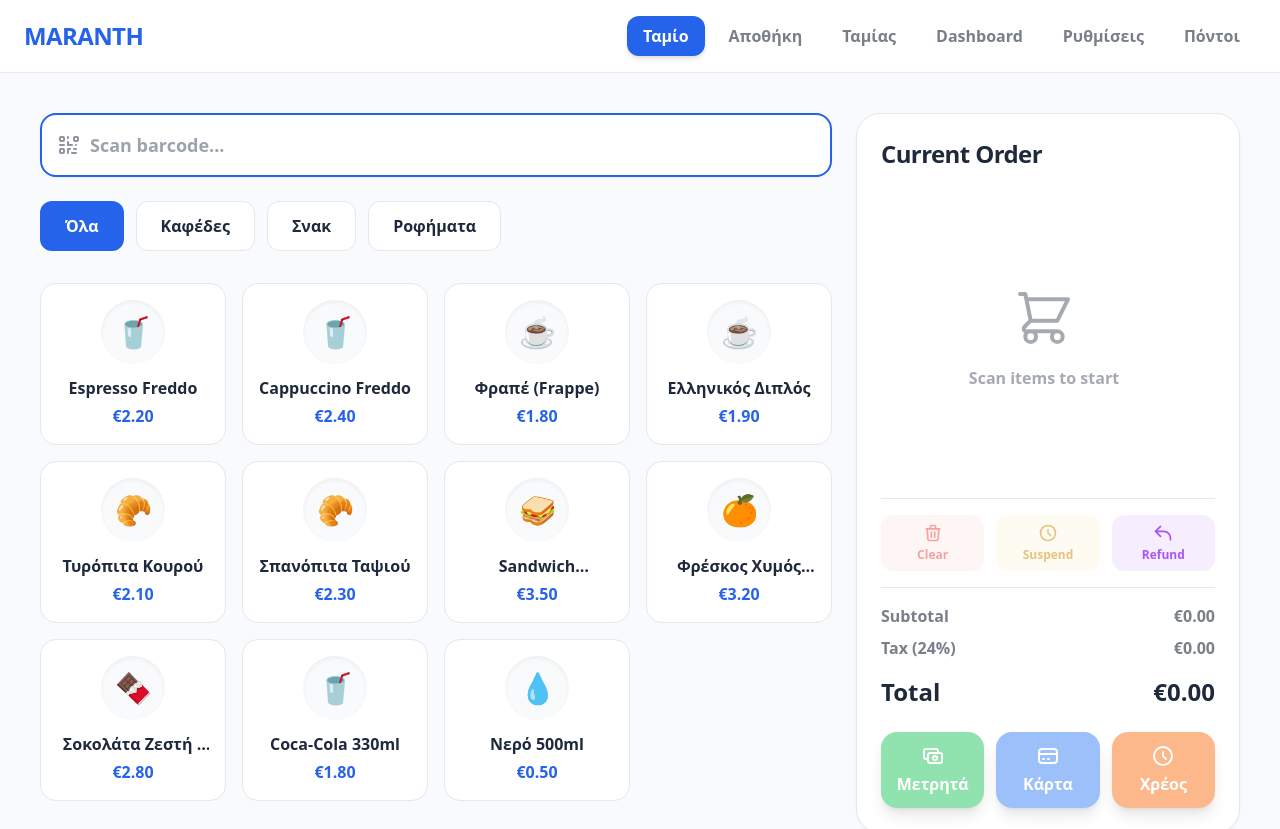
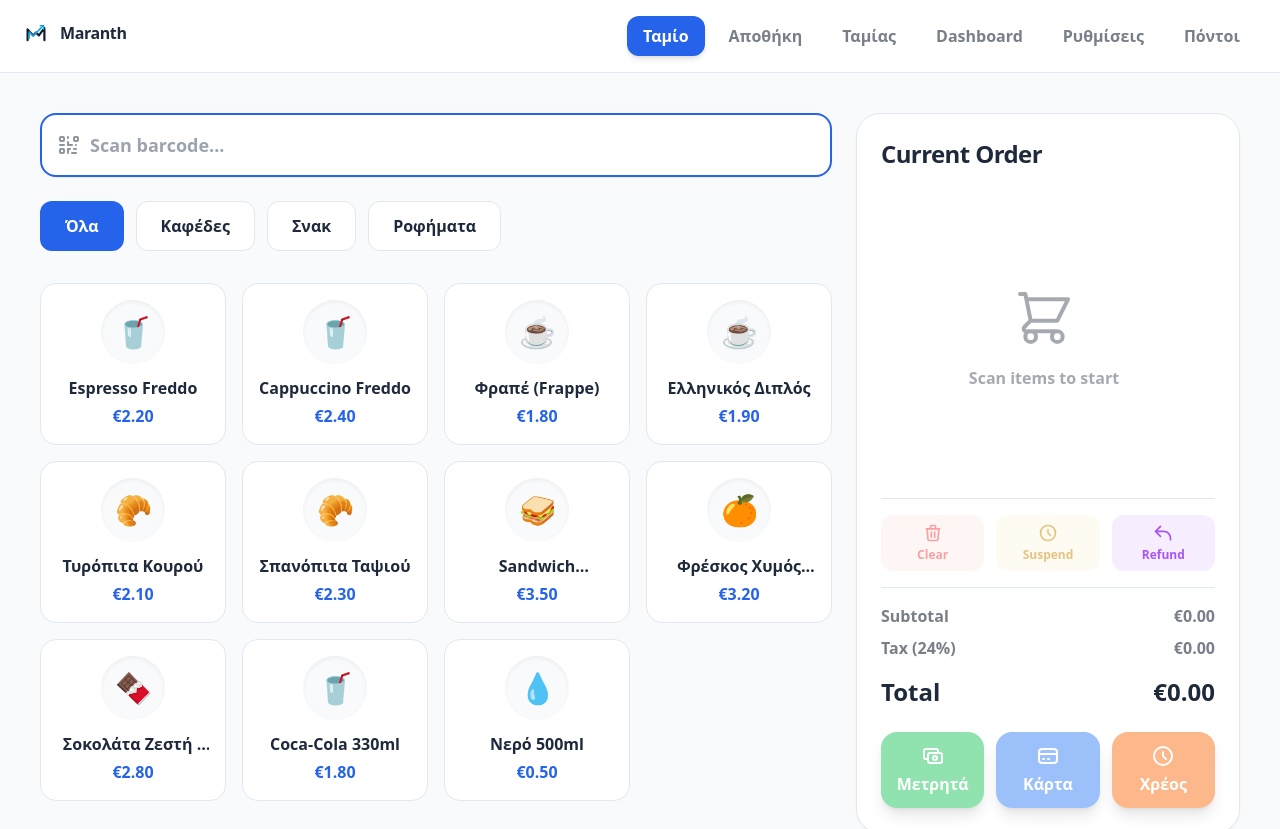
Before and after one commit to bbmseries-max/demo-maranth, an Angular app: page /pos in a window 1280 px wide. Shown: the top 829 px of the page. Built offline with nearby package versions, Linux system fonts and the light colour scheme.

Commit message:
landing page setup

```diff
--- a/src/app/app.component.html
+++ b/src/app/app.component.html
@@ -3,7 +3,7 @@
 
   <!-- Brand / Logo -->
   <div class="text-brand font-black text-2xl tracking-tight">
-    MARANTH
+   <app-logo size="sm" variant="compact"></app-logo>
   </div>
 
   <!-- DESKTOP MENU (Hidden on mobile, visible on tablet/PC) -->
--- a/src/app/app.component.ts
+++ b/src/app/app.component.ts
@@ -1,11 +1,12 @@
 import { Component, signal } from '@angular/core';
 import { CommonModule } from '@angular/common';
 import { RouterModule } from '@angular/router';
+import { LogoComponent } from './shared/logo/logo.component'
 
 @Component({
   selector: 'app-root',
   standalone: true,
-  imports: [CommonModule, RouterModule],
+  imports: [CommonModule, RouterModule, LogoComponent],
   templateUrl: './app.component.html'
 })
 export class AppComponent {
--- /dev/null
+++ b/src/app/shared/logo/logo.component.ts
@@ -0,0 +1,103 @@
+import { Component, Input } from '@angular/core';
+import { CommonModule } from '@angular/common';
+
+@Component({
+  selector: 'app-logo',
+  standalone: true,
+  imports: [CommonModule],
+  template: `
+    <div [class]="wrapperClasses">
+
+      <!-- Vector Emblem -->
+      <svg
+        [class]="svgClasses"
+        viewBox="0 0 100 100"
+        fill="none"
+        xmlns="http://www.w3.org/2000/svg">
+        <!-- Outer M in Navy / Slate -->
+        <path d="M 15 80 L 15 35 L 38 60 L 50 48 L 62 60 L 85 30 L 85 80"
+              stroke="currentColor"
+              stroke-width="9"
+              stroke-linecap="round"
+              stroke-linejoin="round"
+              class="text-slate-900 dark:text-slate-100"/>
+
+        <!-- Inner Cyan Circuit Path with Arrow -->
+        <path d="M 22 70 L 22 45 L 38 62 L 50 50 L 78 22"
+              stroke="#0EA5E9"
+              stroke-width="6"
+              stroke-linecap="round"
+              stroke-linejoin="round"/>
+
+        <!-- Arrowhead -->
+        <path d="M 68 20 L 82 20 L 82 34"
+              stroke="#0EA5E9"
+              stroke-width="6"
+              stroke-linecap="round"
+              stroke-linejoin="round"/>
+
+        <!-- Circuit Nodes -->
+        <circle cx="22" cy="70" r="4" fill="#0EA5E9"/>
+        <circle cx="50" cy="50" r="4" fill="#0EA5E9"/>
+        <circle cx="65" cy="35" r="4" fill="#0EA5E9"/>
+      </svg>
+
+      <!-- Logo Typography (hidden in icon-only mode) -->
+      @if (variant !== 'icon-only') {
+        <div class="text-left leading-none">
+          <span [class]="titleClasses">Maranth</span>
+
+          @if (variant === 'full') {
+            <span [class]="subtitleClasses">
+              SOFTWARE | SERVICES | POS
+            </span>
+          }
+        </div>
+      }
+
+    </div>
+  `
+})
+export class LogoComponent {
+
+  /** 'full' (with subtitle), 'compact' (title only), or 'icon-only' */
+  @Input() variant: 'full' | 'compact' | 'icon-only' = 'full';
+
+  /** 'sm', 'md', or 'lg' scaling */
+  @Input() size: 'sm' | 'md' | 'lg' = 'md';
+
+  /** Dark or light mode adjustments */
+  @Input() darkText: boolean = false;
+
+  get wrapperClasses(): string {
+    return 'inline-flex items-center gap-3 select-none';
+  }
+
+  get svgClasses(): string {
+    switch (this.size) {
+      case 'sm': return 'w-6 h-6';
+      case 'lg': return 'w-12 h-12';
+      case 'md':
+      default: return 'w-9 h-9';
+    }
+  }
+
+  get titleClasses(): string {
+    const textColor = this.darkText ? 'text-slate-900' : 'text-main';
+    switch (this.size) {
+      case 'sm': return `text-base font-black tracking-tight block ${textColor}`;
+      case 'lg': return `text-3xl font-black tracking-tight block ${textColor}`;
+      case 'md':
+      default: return `text-2xl font-black tracking-tight block ${textColor}`;
+    }
+  }
+
+  get subtitleClasses(): string {
+    switch (this.size) {
+      case 'sm': return 'text-[7px] font-black uppercase tracking-[0.2em] text-brand block mt-0.5';
+      case 'lg': return 'text-[11px] font-black uppercase tracking-[0.22em] text-brand block mt-1.5';
+      case 'md':
+      default: return 'text-[9px] font-black uppercase tracking-[0.22em] text-brand block mt-1';
+    }
+  }
+}
```
